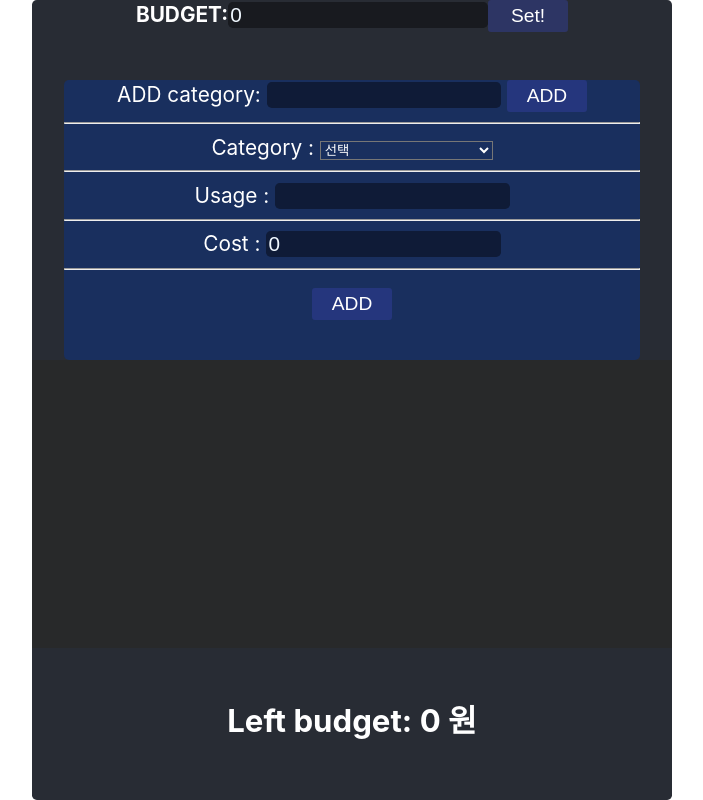
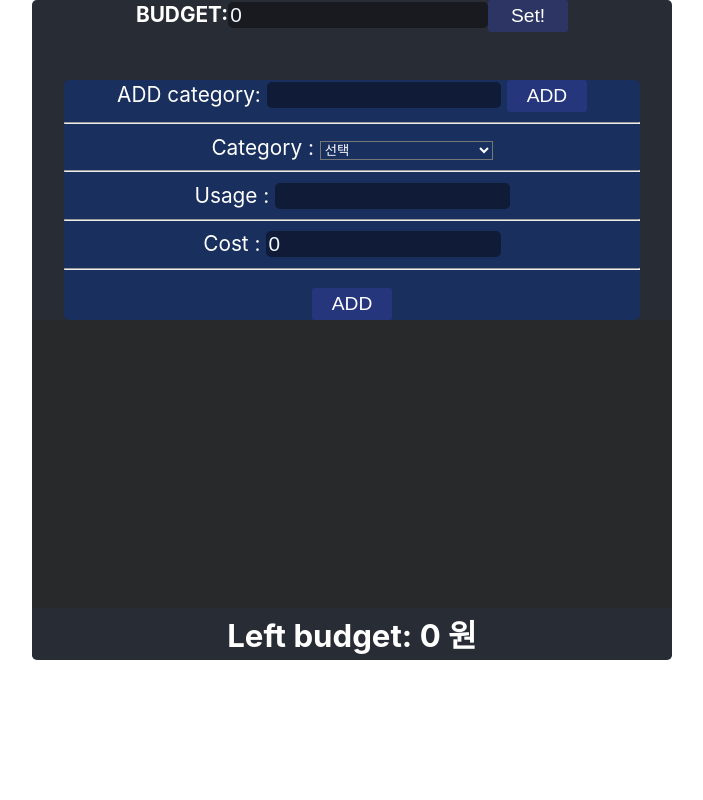
Before and after one commit to Juyeong-Byeon/budget_manager, a React (Create React App) app: page / in a window 1280 px wide. Shown: the whole page, without its empty margins (288-991 px from the left). Built offline with nearby package versions, Linux system fonts and the light colour scheme.

Commit message:
css 수정

```diff
--- a/src/App.css
+++ b/src/App.css
@@ -12,11 +12,11 @@ html{
   border-radius: 0.3rem;
   background-color: #282c34;
   width:50%;
-  height:800px;
+  height:70%;
   color:white;
   font-size: 1.3rem;
   align-items:'center';
-  overflow-y: none;
+  overflow-y: scroll;
 }
 button{
   background-color: #3641a76b;
--- a/src/components/BudgetTotal.js
+++ b/src/components/BudgetTotal.js
@@ -8,9 +8,9 @@ export default function BudgetTotal({TotalBudget,BudgetUseageInfos}) {
     }
 
     return (
-        <div style={{margin:'3rem'}}>
-            <h2>Left budget: {TotalBudget-used} 원</h2>
-            <h3>{TotalBudget-used>=0?"":"예산초과!"}</h3>
+        <div >
+            <h2 style={{margin:'0.2rem'}} >Left budget: {TotalBudget-used} 원</h2>
+            <h3 style={{margin:'0.1rem'}}>{TotalBudget-used>=0?"":"예산초과!"}</h3>
         </div>
     )
 }
```
